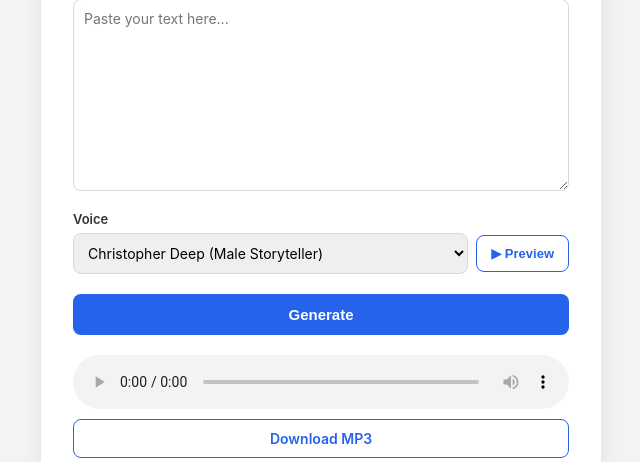
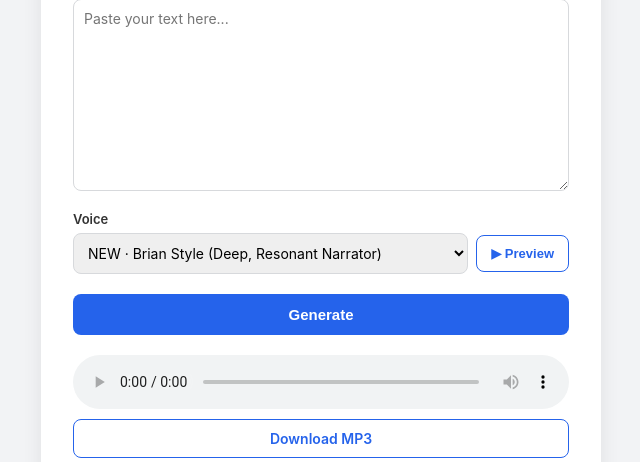
Before and after one commit to malvisanochie1/sayit, a Flask app: page / in a window 1280 px wide. Shown: the part 231-693 px from the top of the page, without its empty margins (319-959 px from the left). Run offline with Flask 3, Linux system fonts and the light colour scheme.

Commit message:
added brian voice to voice list

```diff
--- a/app.py
+++ b/app.py
@@ -23,6 +23,11 @@ OUTPUT_DIR = os.path.join(os.path.dirname(os.path.abspath(__file__)), "output")
 os.makedirs(OUTPUT_DIR, exist_ok=True)
 
 VOICE_GROUPS = {
+    "Brian Style": {
+        "story-deep-brian": "Brian Style (Deep, Resonant Narrator)",
+        "story-medium-brian": "Brian Style (Medium, Warm Narrator)",
+        "story-not-deep-brian": "Brian Style (Not Deep, Clear Narrator)",
+    },
     "Deep Storytelling": {
         "story-deep-christopher": "Christopher Deep (Male Storyteller)",
         "story-deep-guy": "Guy Deep (Male Storyteller)",
@@ -101,7 +106,28 @@ VOICES = {
     for voice_id, label in group.items()
 }
 
+# Voices tagged "NEW" in the voice picker.
+NEW_VOICES = {"story-deep-brian", "story-medium-brian", "story-not-deep-brian"}
+
 VOICE_SYNTHESIS_SETTINGS = {
+    # Tuned against ElevenLabs' "Brian" preview: matches its median pitch
+    # (~94Hz) and speaking speed on the same sentence. Medium (~105Hz) and
+    # Not Deep (~120Hz) keep the same voice and pace, ~2 semitones apart.
+    "story-deep-brian": {
+        "voice": "en-US-AndrewMultilingualNeural",
+        "rate": "-7%",
+        "pitch": "-10Hz",
+    },
+    "story-medium-brian": {
+        "voice": "en-US-AndrewMultilingualNeural",
+        "rate": "-7%",
+        "pitch": "+5Hz",
+    },
+    "story-not-deep-brian": {
+        "voice": "en-US-AndrewMultilingualNeural",
+        "rate": "-7%",
+        "pitch": "+26Hz",
+    },
     "story-deep-christopher": {
         "voice": "en-US-ChristopherNeural",
         "rate": "-6%",
@@ -513,7 +539,9 @@ def _run_clone_job(job_id: str, text: str, style: str, reference_path: str) -> N
 
 @app.route("/")
 def index():
-    return render_template("index.html", voice_groups=VOICE_GROUPS)
+    return render_template(
+        "index.html", voice_groups=VOICE_GROUPS, new_voices=NEW_VOICES
+    )
 
 
 @app.route("/synthesize", methods=["POST"])
--- a/templates/index.html
+++ b/templates/index.html
@@ -26,7 +26,7 @@
         {% for group_name, group_voices in voice_groups.items() %}
         <optgroup label="{{ group_name }}">
           {% for value, label in group_voices.items() %}
-          <option value="{{ value }}">{{ label }}</option>
+          <option value="{{ value }}">{% if value in new_voices %}NEW · {% endif %}{{ label }}</option>
           {% endfor %}
         </optgroup>
         {% endfor %}
```
Also changed, not shown: 3 other files.
